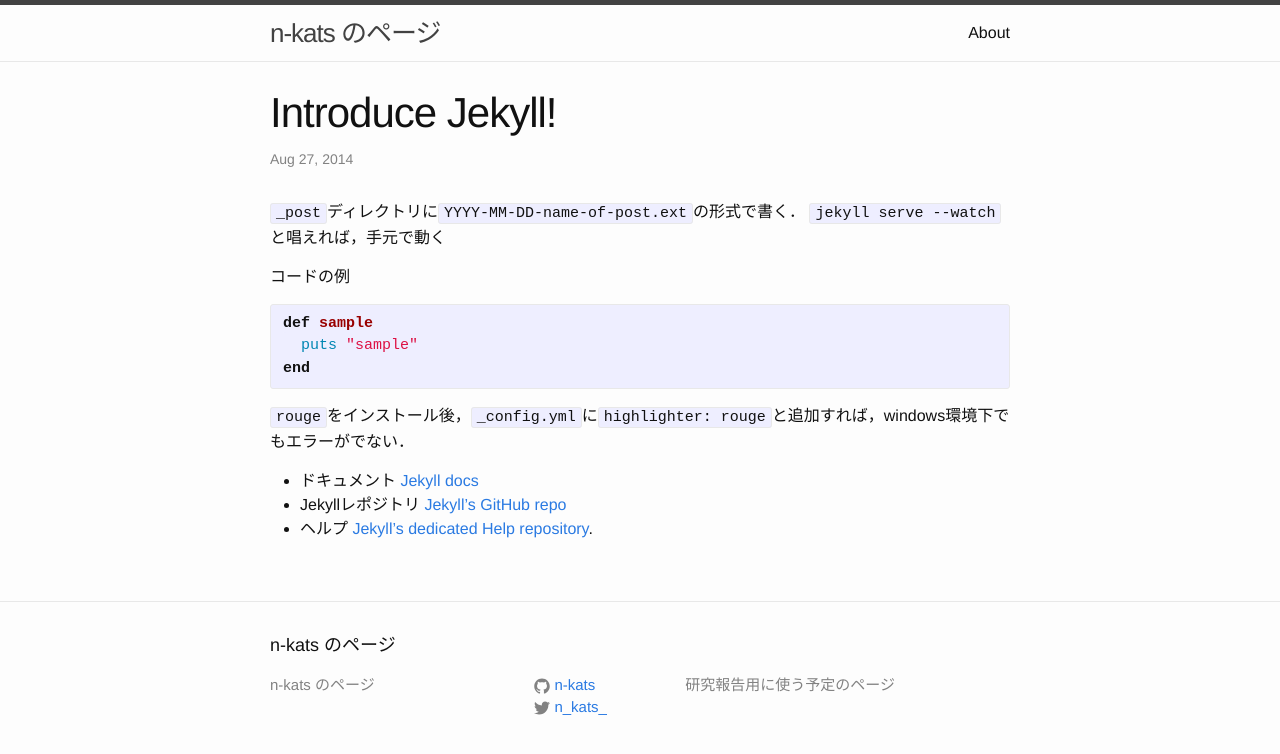
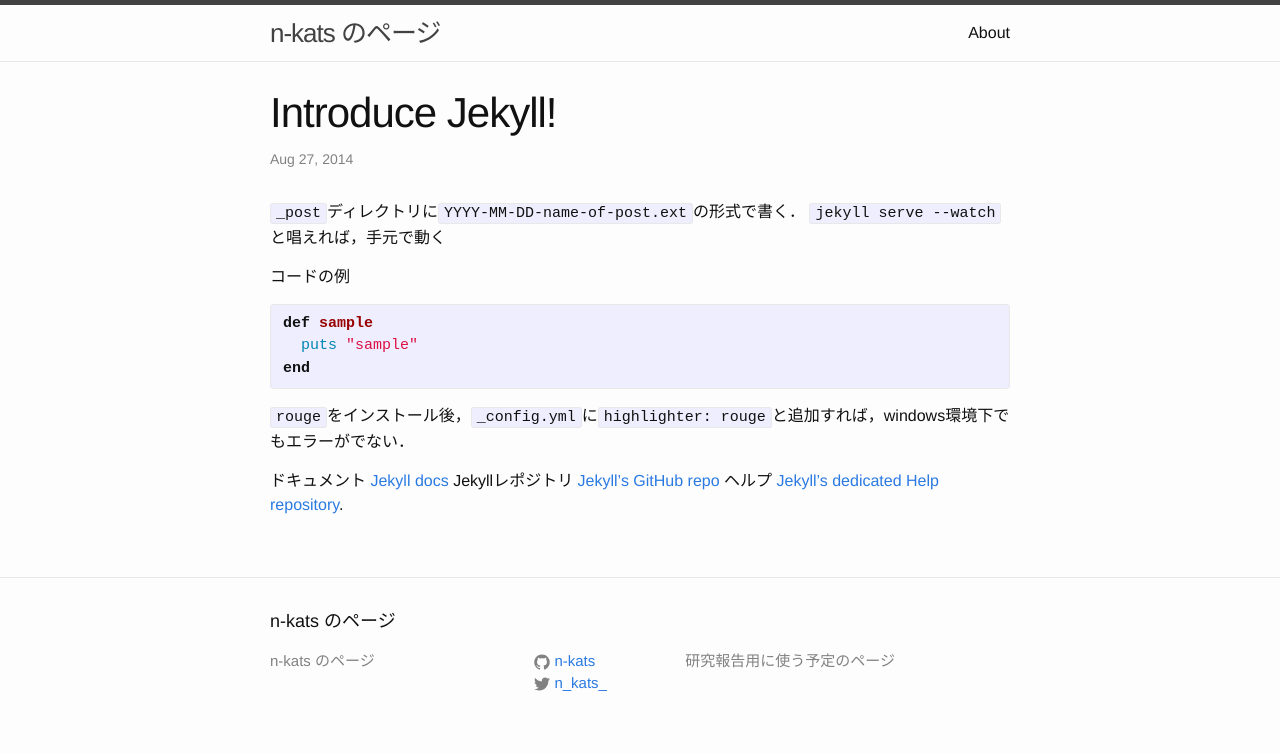
Before and after one commit to n-kats/n-kats.github.io, a Jekyll site: the page built from _posts/2014-08-27-introducing-jekyll.markdown, in a window 1280 px wide. Shown: the top 754 px of the page. Built offline with Jekyll 4.4.1, drawn with Linux system fonts in a browser that asks for light colours.

Commit message:
fix itemize

```diff
--- a/_posts/2014-08-27-introducing-jekyll.markdown
+++ b/_posts/2014-08-27-introducing-jekyll.markdown
@@ -15,9 +15,9 @@ end
 {% endhighlight %}
 `rouge`をインストール後，`_config.yml`に`highlighter: rouge`と追加すれば，windows環境下でもエラーがでない．
 
-  - ドキュメント [Jekyll docs][jekyll]
-  - Jekyllレポジトリ [Jekyll's GitHub repo][jekyll-gh]
-  - ヘルプ [Jekyll's dedicated Help repository][jekyll-help].
+ドキュメント [Jekyll docs][jekyll]
+Jekyllレポジトリ [Jekyll's GitHub repo][jekyll-gh]
+ヘルプ [Jekyll's dedicated Help repository][jekyll-help].
 
 [jekyll]:      http://jekyllrb.com
 [jekyll-gh]:   https://github.com/jekyll/jekyll
```
